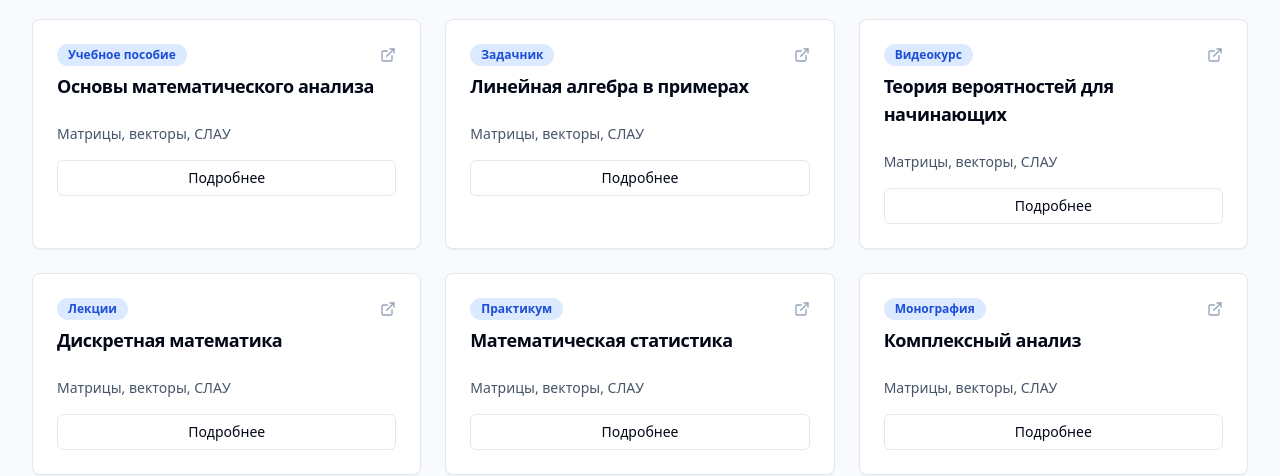
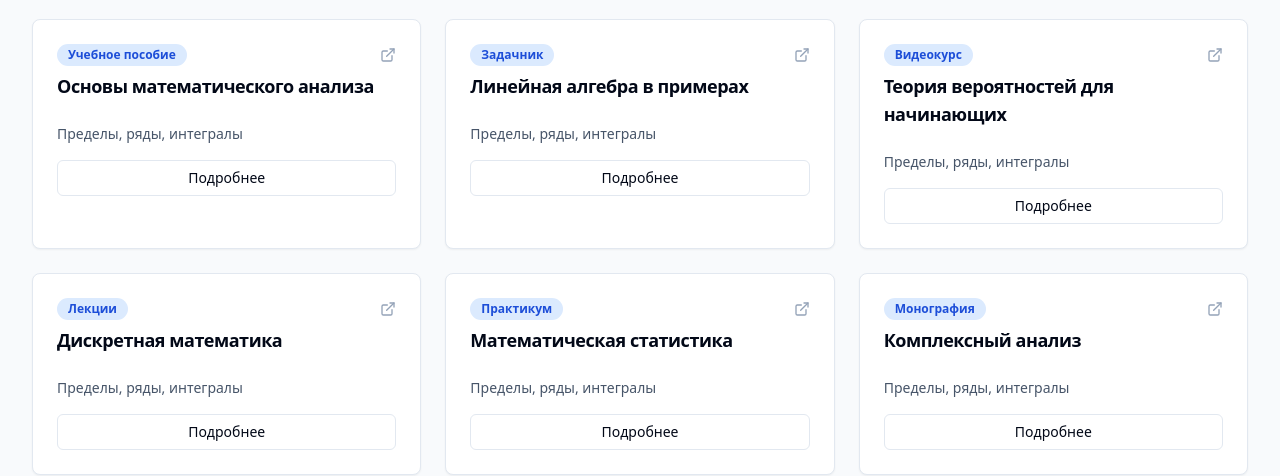
Before and after one commit to pr-poehali-dev/math-popularization-site, a React (Vite) app: page / in a window 1280 px wide. Shown: the part 1700-2176 px from the top of the page. Built offline with nearby package versions, Linux system fonts and the light colour scheme.

Commit message:
Обновление 1 компонентов

```diff
--- a/src/pages/Index.tsx
+++ b/src/pages/Index.tsx
@@ -281,7 +281,7 @@ const Index = () => {
                 </CardHeader>
                 <CardContent>
                   <p className="text-sm text-slate-600 mb-4">
-                    Матрицы, векторы, СЛАУ
+                    Пределы, ряды, интегралы
                   </p>
                   <Button variant="outline" size="sm" className="w-full">
                     Подробнее
```
